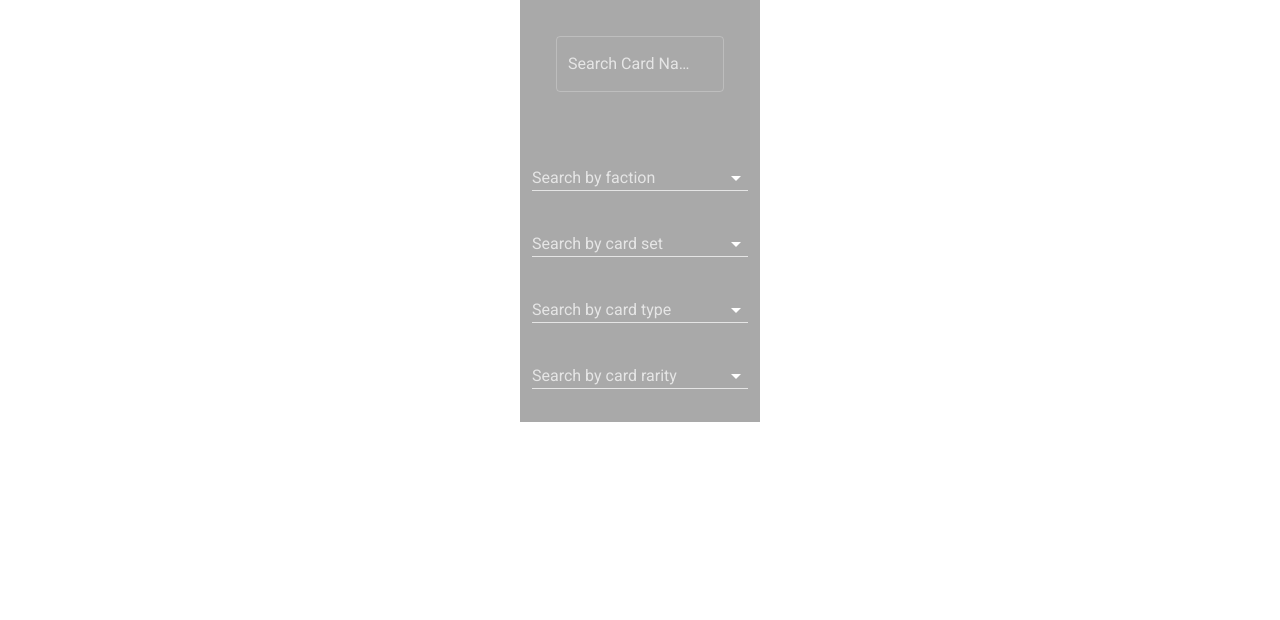
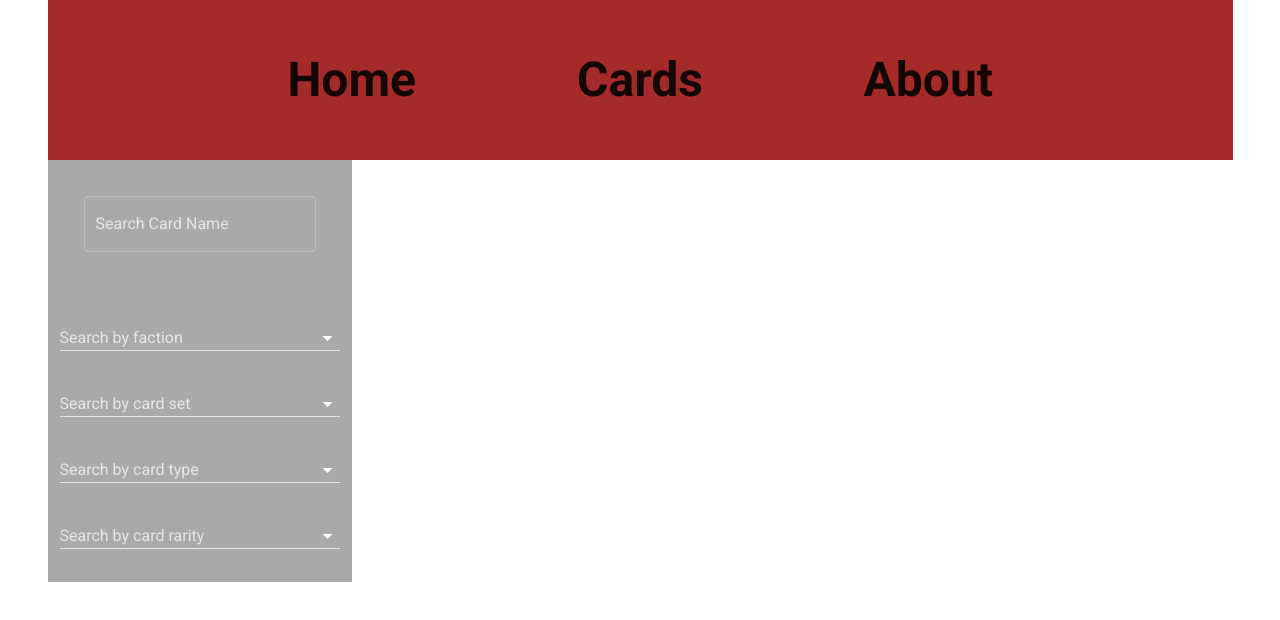
Before and after one commit to Baukugon-App/SPA, a Vue app: page / in a window 1280 px wide. Shown: the top 620 px of the page. Built offline with nearby package versions, Linux system fonts and the light colour scheme.

Commit message:
Started working on setting up the default layout by adding a header

```diff
--- a/src/App.vue
+++ b/src/App.vue
@@ -1,12 +1,34 @@
 <template>
   <v-app>
-    <v-content>
-      <router-view></router-view>
+    <v-content class="container">
+      <div class="pageLayout">
+        <HeaderContainer/>
+      </div>
+      <div class="pageLayout">
+        <router-view></router-view>
+      </div>
     </v-content>
   </v-app>
 </template>
 
 <script>
+import HeaderContainer from "./components/Header/HeaderContainer";
 export default {
+  components: {
+    HeaderContainer
+  }
 };
 </script>
+<style scoped>
+.container {
+  display: flex;
+  flex: 1;
+  flex-direction: column;
+  justify-content: flex-start;
+}
+.pageLayout {
+  display: flex;
+  flex: 1;
+  flex-direction: row;
+}
+</style>
--- /dev/null
+++ b/src/components/Header/HeaderContainer.vue
@@ -0,0 +1,30 @@
+<template>
+ <header class="header">
+     <h1 @click=" " class="container">Home</h1>
+     <h1 class="container">Cards</h1>
+     <h1 class="container">About</h1>
+ </header>
+</template>
+
+<style scoped>
+.header{
+    background-color: brown;
+    justify-content: center;
+    width: 100%;
+    height: 10rem;
+    display: flex;
+    padding: 0 10rem 0 10rem;
+}
+.container{
+    display: flex;
+    flex: 1;
+    flex-direction: row;
+    justify-content: center;
+    align-items: center;
+    size: 2em;
+}
+
+h1 {
+    font-size: 3rem;
+}
+</style>
--- a/src/components/LeftColumn/BaseLeftColumn.vue
+++ b/src/components/LeftColumn/LeftColumnContainer.vue
@@ -59,8 +59,6 @@ Bakugan Elite Cards
 <style scoped>
 .container {
   background-color: darkgrey;
-  width: 15rem;
-}
-.comboBoxSize {
+  width: 19rem;
 }
 </style>
--- a/src/views/Cards.vue
+++ b/src/views/Cards.vue
@@ -1,5 +1,21 @@
 <template>
   <div class="cards">
-    hi1
+    <LeftColumnContainer/>
   </div>
 </template>
+
+<script>
+import LeftColumnContainer from "../components/LeftColumn/LeftColumnContainer";
+
+export default {
+  components: {
+    LeftColumnContainer
+  }
+};
+</script>
+
+<style scoped>
+.test {
+  margin: 1rem;
+}
+</style>
--- a/src/views/Home.vue
+++ b/src/views/Home.vue
@@ -1,21 +1,15 @@
 <template>
-  <div class="home">
-    <BaseLeftColumn/>
+  <div class="home test">
+    <LeftColumnContainer />
   </div>
 </template>
 
 <script>
-import BaseLeftColumn from "../components/LeftColumn/BaseLeftColumn";
+import LeftColumnContainer from "../components/LeftColumn/LeftColumnContainer";
 
 export default {
   components: {
-    BaseLeftColumn
+    LeftColumnContainer,
   }
 };
 </script>
-
-<style scoped>
-.test {
-  margin: 5rem;
-}
-</style>
```
Also changed, not shown: src/components/MenuComp.vue (deleted, +0 -37 lines), src/components/Header/Header.vue (deleted).
